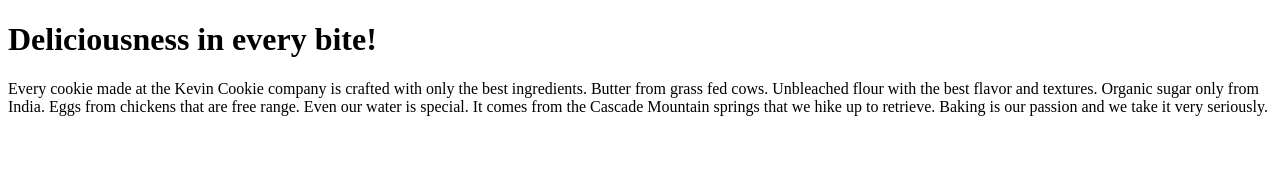
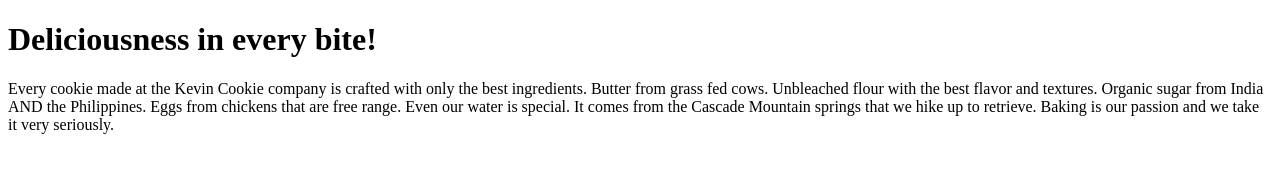
Before and after one commit to googsnet/MountedUnit, a plain HTML site: page index.htm in a window 1280 px wide. Drawn offline with Linux system fonts and the light colour scheme.

Commit message:
Update index.htm

```diff
--- a/index.htm
+++ b/index.htm
@@ -4,7 +4,7 @@
 
 <h1>Deliciousness in every bite!</h1>
 
-<p>Every cookie made at the Kevin Cookie company is crafted with only the best ingredients. Butter from grass fed cows. Unbleached flour with the best flavor and textures. Organic sugar only from India. Eggs from chickens that are free range. Even our water is special. It comes from the Cascade Mountain springs that we hike up to retrieve. Baking is our passion and we take it very seriously.</p>
+<p>Every cookie made at the Kevin Cookie company is crafted with only the best ingredients. Butter from grass fed cows. Unbleached flour with the best flavor and textures. Organic sugar from India AND the Philippines. Eggs from chickens that are free range. Even our water is special. It comes from the Cascade Mountain springs that we hike up to retrieve. Baking is our passion and we take it very seriously.</p>
 
 
 </body>
```
